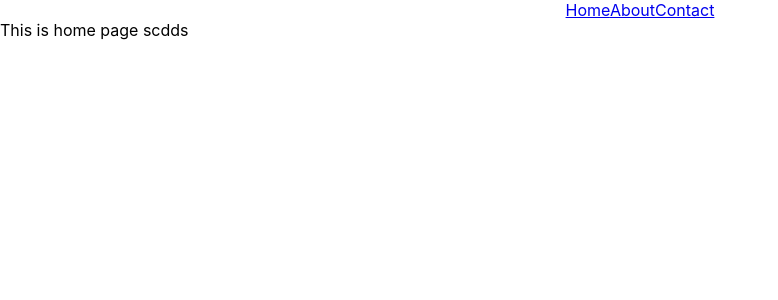
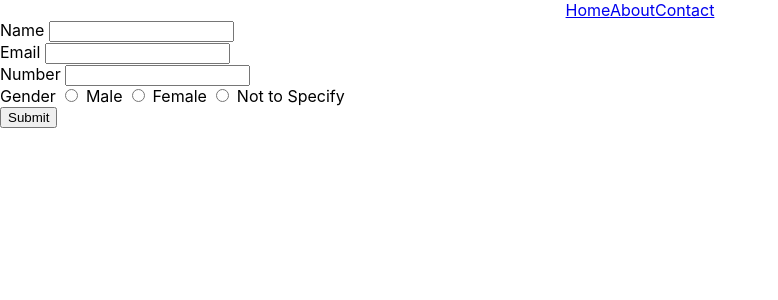
Before and after one commit to tirupathi2219/my-react-app-repo, a React (Create React App) app: page / in a window 1280 px wide. Shown: the top 300 px of the page, without its empty margins (0-778 px from the left). Built offline with nearby package versions, Linux system fonts and the light colour scheme.

Commit message:
form-fields

```diff
--- a/src/Home.jsx
+++ b/src/Home.jsx
@@ -1,7 +1,37 @@
+ import {useState} from 'react'
 export default function Home() {
+    const [data,setData]=useState({gender:''})
+    const handleSubmit =(e)=>{
+        e.preventDefault()
+    }
+    const regxnum=/[0-9]/
+    const handleMobile=(e) =>{
+        console.log("6==", regxnum.test(e.key));
+        if(regxnum.test(e.key))
+        {
+           console.log("10==");
+        }
+        else{
+            e.preventDefault()
+        }
+    }
+    const handleGender =(e) => {
+
+        console.log('19==',e.target.checked);
+        if(e.target.checked)
+        {
+
+        }
+    }
     return (
         <div>
-            This is home page scdds
+            <form action="#">
+            <div><label>Name</label> <input type='text' required/> </div>
+            <div><label>Email</label> <input type='email' /> </div>
+            <div><label>Number</label> <input type='text' onKeyDown={(e)=>{handleMobile(e)}} /> </div>
+            <div><label>Gender</label> <input type='radio' name='gender' onChange={(e)=>{handleGender(e)}} /> <label>Male</label> <input type='radio' name='gender' onChange={(e)=>{handleGender(e)}}/> <label>Female</label> <input type='radio' name='gender' onChange={(e)=>{handleGender(e)}}/> <label>Not to Specify</label> </div>
+            <div><button type='submit' onClick={(e)=> handleSubmit(e)}>Submit</button></div>
+            </form>
         </div>
     )
 }
```
